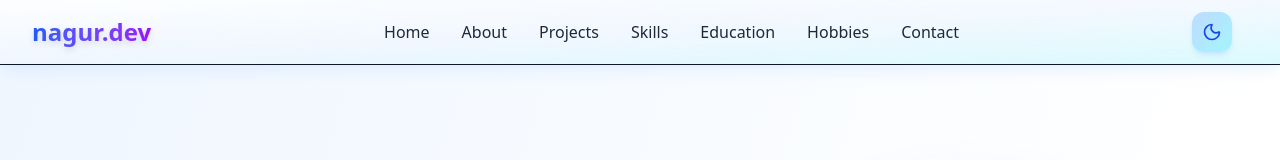
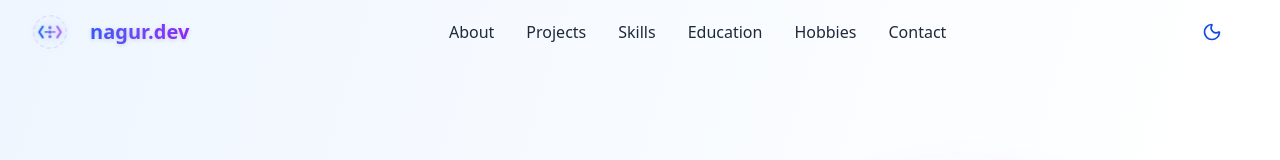
Before and after one commit to Shaik-Nagur-Basha/nagur.dev, a React (Vite) app in the folder frontend/: page / in a window 1280 px wide. Shown: the top 160 px of the page. Built offline with nearby package versions, Linux system fonts and the light colour scheme.

Commit message:
feat: Add Logo component with animations and dark mode support

```diff
--- /dev/null
+++ b/frontend/src/components/Logo.jsx
@@ -0,0 +1,197 @@
+import { useTheme } from "../context/ThemeContext";
+
+function Logo() {
+  const { darkMode } = useTheme();
+
+  const logoAnimationStyle = `
+    @keyframes logoFloat {
+      0%, 100% {
+        transform: translateY(0px);
+      }
+      50% {
+        transform: translateY(-4px);
+      }
+    }
+    @keyframes logoGlow {
+      0%, 100% {
+        filter: drop-shadow(0 0 4px rgba(59, 130, 246, 0.4));
+      }
+      50% {
+        filter: drop-shadow(0 0 12px rgba(59, 130, 246, 0.8)) drop-shadow(0 0 8px rgba(124, 58, 237, 0.6));
+      }
+    }
+    @keyframes rotateOuter {
+      0% {
+        transform: rotate(0deg);
+      }
+      100% {
+        transform: rotate(360deg);
+      }
+    }
+    @keyframes rotatePulse {
+      0%, 100% {
+        opacity: 0.6;
+      }
+      50% {
+        opacity: 1;
+      }
+    }
+    @keyframes codeFlash {
+      0%, 100% {
+        stroke-dashoffset: 100;
+      }
+      50% {
+        stroke-dashoffset: 0;
+      }
+    }
+    .logo-container {
+      animation: logoFloat 3s ease-in-out infinite;
+    }
+    .logo-glow {
+      animation: logoGlow 3s ease-in-out infinite;
+    }
+    .logo-rotate {
+      animation: rotateOuter 12s linear infinite;
+      transform-origin: center;
+    }
+    .logo-pulse {
+      animation: rotatePulse 2.5s ease-in-out infinite;
+    }
+    .logo-flash {
+      animation: codeFlash 2.5s ease-in-out infinite;
+    }
+  `;
+
+  return (
+    <>
+      <style>{logoAnimationStyle}</style>
+      <div className="logo-container logo-glow">
+        <svg
+          width="36"
+          height="36"
+          viewBox="0 0 40 40"
+          fill="none"
+          xmlns="http://www.w3.org/2000/svg"
+        >
+          {/* Outer rotating circle - tech accent */}
+          <circle
+            cx="20"
+            cy="20"
+            r="18"
+            stroke={
+              darkMode ? "url(#techGradientDark)" : "url(#techGradientLight)"
+            }
+            strokeWidth="1"
+            opacity="0.25"
+            className="logo-rotate"
+            strokeDasharray="5 3"
+          />
+
+          {/* Code bracket group - Left angle bracket < */}
+          <g className="logo-pulse">
+            <polyline
+              points="12,14 8,20 12,26"
+              stroke={darkMode ? "#3b82f6" : "#2563eb"}
+              strokeWidth="2.2"
+              fill="none"
+              strokeLinecap="round"
+              strokeLinejoin="round"
+            />
+          </g>
+
+          {/* Central code dots - representing nodes/connections */}
+          <g className="logo-pulse" style={{ animationDelay: "0.2s" }}>
+            <circle
+              cx="20"
+              cy="15"
+              r="1.8"
+              fill={
+                darkMode ? "url(#techGradientDark)" : "url(#techGradientLight)"
+              }
+              opacity="0.9"
+            />
+            <circle
+              cx="20"
+              cy="20"
+              r="1.8"
+              fill={
+                darkMode ? "url(#techGradientDark)" : "url(#techGradientLight)"
+              }
+              opacity="1"
+            />
+            <circle
+              cx="20"
+              cy="25"
+              r="1.8"
+              fill={
+                darkMode ? "url(#techGradientDark)" : "url(#techGradientLight)"
+              }
+              opacity="0.9"
+            />
+          </g>
+
+          {/* Code bracket group - Right angle bracket > */}
+          <g className="logo-pulse" style={{ animationDelay: "0.4s" }}>
+            <polyline
+              points="28,14 32,20 28,26"
+              stroke={darkMode ? "#7c3aed" : "#a855f7"}
+              strokeWidth="2.2"
+              fill="none"
+              strokeLinecap="round"
+              strokeLinejoin="round"
+            />
+          </g>
+
+          {/* Connection lines - Code flow */}
+          <line
+            x1="14"
+            y1="20"
+            x2="18"
+            y2="20"
+            stroke={darkMode ? "#3b82f6" : "#2563eb"}
+            strokeWidth="1.5"
+            opacity="0.6"
+            className="logo-pulse"
+          />
+          <line
+            x1="22"
+            y1="20"
+            x2="26"
+            y2="20"
+            stroke={darkMode ? "#7c3aed" : "#a855f7"}
+            strokeWidth="1.5"
+            opacity="0.6"
+            className="logo-pulse"
+            style={{ animationDelay: "0.2s" }}
+          />
+
+          {/* Gradients */}
+          <defs>
+            <linearGradient
+              id="techGradientLight"
+              x1="0%"
+              y1="0%"
+              x2="100%"
+              y2="100%"
+            >
+              <stop offset="0%" stopColor="#2563eb" />
+              <stop offset="100%" stopColor="#a855f7" />
+            </linearGradient>
+            <linearGradient
+              id="techGradientDark"
+              x1="0%"
+              y1="0%"
+              x2="100%"
+              y2="100%"
+            >
+              <stop offset="0%" stopColor="#3b82f6" />
+              <stop offset="100%" stopColor="#7c3aed" />
+            </linearGradient>
+          </defs>
+        </svg>
+      </div>
+    </>
+  );
+}
+
+export default Logo;
--- a/frontend/src/components/Navigation.jsx
+++ b/frontend/src/components/Navigation.jsx
@@ -11,11 +11,61 @@ import {
   Mail,
 } from "lucide-react";
 import { useTheme } from "../context/ThemeContext";
+import Logo from "./Logo";
 
 function Navigation() {
   const [isOpen, setIsOpen] = useState(false);
   const [isScrolled, setIsScrolled] = useState(false);
   const { darkMode, toggleDarkMode } = useTheme();
+
+  // Animation styles for menu transitions
+  const menuAnimationStyle = `
+    @keyframes slideInDown {
+      from {
+        opacity: 0;
+        transform: translateY(-8px) scale(0.95);
+      }
+      to {
+        opacity: 1;
+        transform: translateY(0) scale(1);
+      }
+    }
+    @keyframes slideOutUp {
+      from {
+        opacity: 1;
+        transform: translateY(0) scale(1);
+      }
+      to {
+        opacity: 0;
+        transform: translateY(-8px) scale(0.95);
+      }
+    }
+    @keyframes fadeIn {
+      from {
+        opacity: 0;
+      }
+      to {
+        opacity: 1;
+      }
+    }
+    .menu-enter {
+      animation: slideInDown 0.3s cubic-bezier(0.34, 1.56, 0.64, 1);
+    }
+    .menu-exit {
+      animation: slideOutUp 0.2s ease-in;
+    }
+    .menu-item {
+      animation: fadeIn 0.3s ease-out forwards;
+      opacity: 0;
+    }
+    .menu-item:nth-child(1) { animation-delay: 0.05s; }
+    .menu-item:nth-child(2) { animation-delay: 0.1s; }
+    .menu-item:nth-child(3) { animation-delay: 0.15s; }
+    .menu-item:nth-child(4) { animation-delay: 0.2s; }
+    .menu-item:nth-child(5) { animation-delay: 0.25s; }
+    .menu-item:nth-child(6) { animation-delay: 0.3s; }
+    .menu-item:nth-child(7) { animation-delay: 0.35s; }
+  `;
 
   useEffect(() => {
     const handleScroll = () => {
@@ -29,7 +79,7 @@ function Navigation() {
   const toggleMenu = () => setIsOpen(!isOpen);
 
   const navLinks = [
-    { name: "Home", href: "#home", icon: Home },
+    // { name: "Home", href: "#home", icon: Home },
     { name: "About", href: "#about", icon: User },
     { name: "Projects", href: "#projects", icon: Briefcase },
     { name: "Skills", href: "#skills", icon: Zap },
@@ -42,34 +92,35 @@ function Navigation() {
     <nav
       className={`fixed z-50 transition-all duration-500 ${
         isScrolled
-          ? "rounded-3xl mx-4 mt-4 w-[calc(100%-32px)] left-0"
-          : "w-full top-0"
-      } ${
-        darkMode
-          ? "backdrop-blur-2xl bg-linear-to-b from-gray-950/75 via-gray-950/65 to-gray-950/55 shadow-2xl shadow-purple-900/20"
-          : "backdrop-blur-xl bg-linear-to-br from-white/85 via-blue-50/70 to-cyan-50/60 shadow-lg shadow-blue-300/15"
+          ? "rounded-3xl mx-4 mt-4 w-[calc(100%-32px)] left-0 backdrop-blur-md shadow-md transition-all duration-500 group-hover:shadow-md group-hover:scale-105"
+          : "w-full top-0 border-b-0"
       } ${
         isScrolled
           ? darkMode
-            ? "border border-gray-700/60"
-            : "border border-blue-300/60"
+            ? "border border-purple-700/30"
+            : "border border-blue-300/30"
           : darkMode
           ? "border-b border-gray-700/30"
           : "border-b border-linear-to-r from-blue-200/40 to-cyan-200/40"
       }`}
     >
+      <style>{menuAnimationStyle}</style>
       <div className="max-w-7xl mx-auto px-4 sm:px-6 lg:px-8">
         <div className="flex justify-between items-center h-16">
-          {/* Logo */}
-          <div className="shrink-0">
+          {/* Logo - Clickable Link to Home */}
+          <a
+            href="/"
+            className="shrink-0 flex items-center gap-2 hover:opacity-80 transition-opacity duration-300 cursor-pointer"
+          >
+            <Logo />
             <h1
-              className={`text-2xl font-bold bg-linear-to-r from-blue-600 to-purple-600 bg-clip-text text-transparent hover:to-pink-600 transition-all duration-300 ${
-                !darkMode && "drop-shadow-md"
+              className={`text-lg font-bold sm:text-xl bg-linear-to-r from-blue-600 to-purple-600 bg-clip-text text-transparent hover:to-pink-600 transition-all duration-300 px-3 py-1.5 rounded-lg border-2 border-glow ${
+                !darkMode && "drop-shadow-sm"
               }`}
             >
               nagur.dev
             </h1>
-          </div>
+          </a>
 
           {/* Desktop Menu */}
           <div className="hidden md:flex items-center space-x-8">
@@ -99,10 +150,8 @@ function Navigation() {
           <div className="flex items-center space-x-4 relative">
             <button
               onClick={toggleDarkMode}
-              className={`p-2.5 rounded-xl cursor-pointer transition-all duration-300 hover:scale-110 active:scale-95 font-semibold ${
-                darkMode
-                  ? "bg-gray-800 hover:bg-gray-700 shadow-lg shadow-purple-900/20"
-                  : "bg-linear-to-br from-blue-200 to-cyan-200 hover:from-blue-300 hover:to-cyan-300 shadow-md shadow-blue-300/30 text-blue-700"
+              className={`p-2.5 rounded-xl cursor-pointer transition-all duration-300 hover:scale-105 active:scale-95 font-semibold bg-transparent ${
+                darkMode ? "" : "text-blue-700"
               }`}
               aria-label="Toggle dark mode"
               title={darkMode ? "Switch to Light Mode" : "Switch to Dark Mode"}
@@ -121,15 +170,7 @@ function Navigation() {
             {/* Mobile Menu Button - Circular Morphing SVG */}
             <button
               onClick={toggleMenu}
-              className={`md:hidden cursor-pointer p-2.5 rounded-xl transition-all duration-500 ease-out relative ${
-                isOpen
-                  ? darkMode
-                    ? "bg-linear-to-br from-blue-600/50 to-purple-600/50 shadow-lg shadow-purple-500/40"
-                    : "bg-linear-to-br from-blue-400/60 to-purple-400/60 shadow-lg shadow-purple-300/50"
-                  : darkMode
-                  ? "bg-gray-800 hover:bg-linear-to-br hover:from-gray-700 hover:to-gray-600 hover:shadow-lg hover:shadow-purple-900/20"
-                  : "bg-linear-to-br from-blue-200 to-cyan-200 hover:from-blue-300 hover:to-cyan-300 hover:shadow-lg hover:shadow-blue-300/40"
-              } hover:scale-110 active:scale-95`}
+              className={`md:hidden cursor-pointer p-2.5 rounded-xl transition-all duration-500 ease-out relative hover:scale-105 active:scale-95`}
               aria-label="Toggle menu"
             >
               <div className="relative w-6 h-6">
@@ -173,9 +214,9 @@ function Navigation() {
                   ) : (
                     // Three vertical dots for menu
                     <>
-                      <circle cx="12" cy="6" r="1.5" fill="currentColor" />
-                      <circle cx="12" cy="12" r="1.5" fill="currentColor" />
-                      <circle cx="12" cy="18" r="1.5" fill="currentColor" />
+                      <circle cx="12" cy="6" r="0.5" fill="currentColor" />
+                      <circle cx="12" cy="12" r="0.5" fill="currentColor" />
+                      <circle cx="12" cy="18" r="0.5" fill="currentColor" />
                     </>
                   )}
                 </svg>
@@ -187,14 +228,16 @@ function Navigation() {
         {/* Mobile Menu - Tooltip Style */}
         {isOpen && (
           <div
-            className={`fixed md:hidden transition-all duration-300 ease-out backdrop-blur-2xl rounded-xl border shadow-2xl ${
+            className={`fixed md:hidden ${
+              isOpen ? "menu-enter" : "menu-exit"
+            } backdrop-blur-2xl rounded-xl border shadow-2xl ${
               darkMode
                 ? "bg-linear-to-br from-gray-800/50 via-gray-900/40 to-purple-900/50 border-gray-600/60 shadow-purple-900/40"
                 : "bg-linear-to-br from-white/60 via-blue-50/50 to-cyan-50/60 border-blue-300/60 shadow-blue-300/30"
             }`}
             style={{
               right: "1rem",
-              top: "calc(100% + 0.5rem)",
+              top: isScrolled ? "calc(100% + 0.5rem)" : "calc(64px + 0.5rem)",
               width: "max-content",
               minWidth: "200px",
               zIndex: 40,
@@ -207,7 +250,7 @@ function Navigation() {
                   <a
                     key={link.name}
                     href={link.href}
-                    className={`flex items-center gap-3 cursor-pointer px-4 py-2.5 rounded-lg font-medium transition-all duration-200 border ${
+                    className={`menu-item flex items-center gap-3 cursor-pointer px-4 py-2.5 rounded-lg font-medium transition-all duration-200 border ${
                       darkMode
                         ? "text-gray-300 border-transparent hover:bg-linear-to-r hover:from-blue-600/20 hover:to-purple-600/20 hover:border-blue-500/40 hover:text-blue-300 hover:translate-x-1 hover:shadow-lg hover:shadow-blue-500/20"
                         : "text-gray-700 border-transparent hover:bg-linear-to-r hover:from-blue-400/20 hover:to-purple-400/20 hover:border-blue-400/50 hover:text-blue-700 hover:translate-x-1 hover:shadow-lg hover:shadow-blue-400/20"
```
